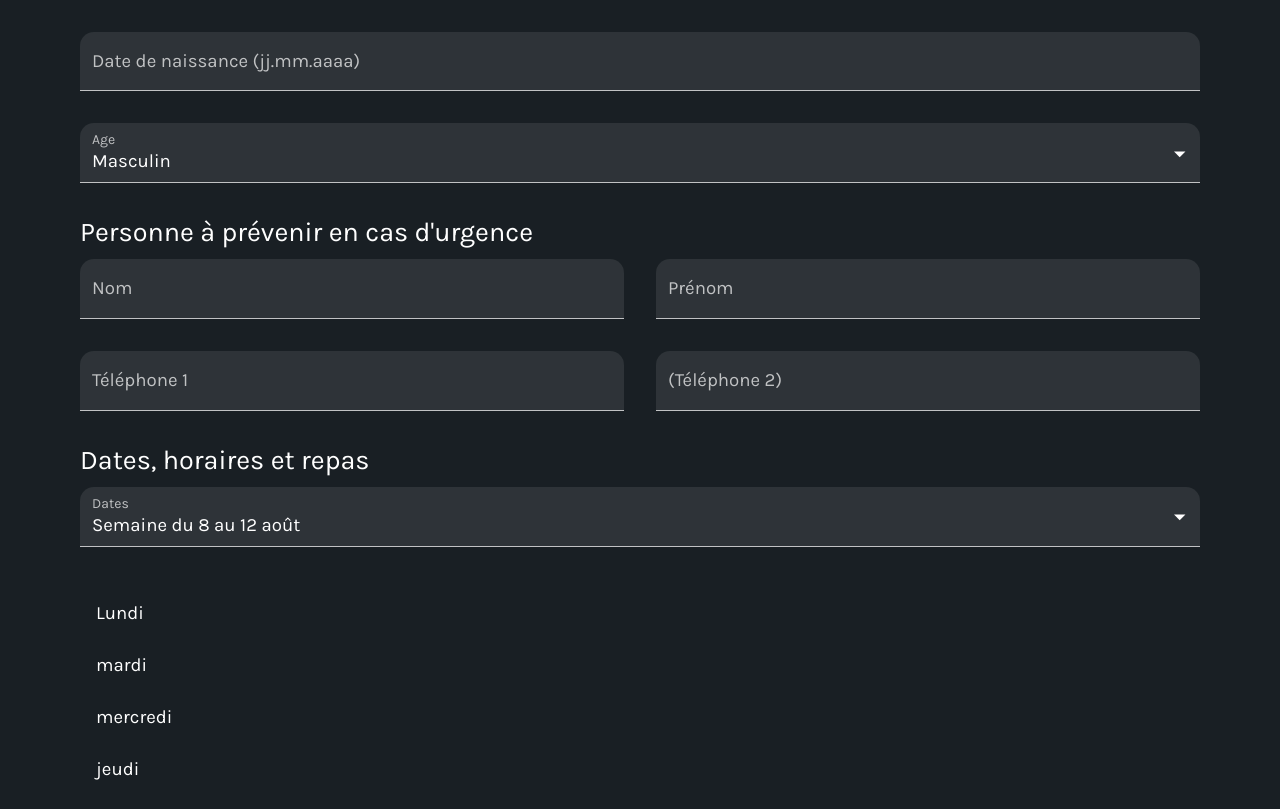
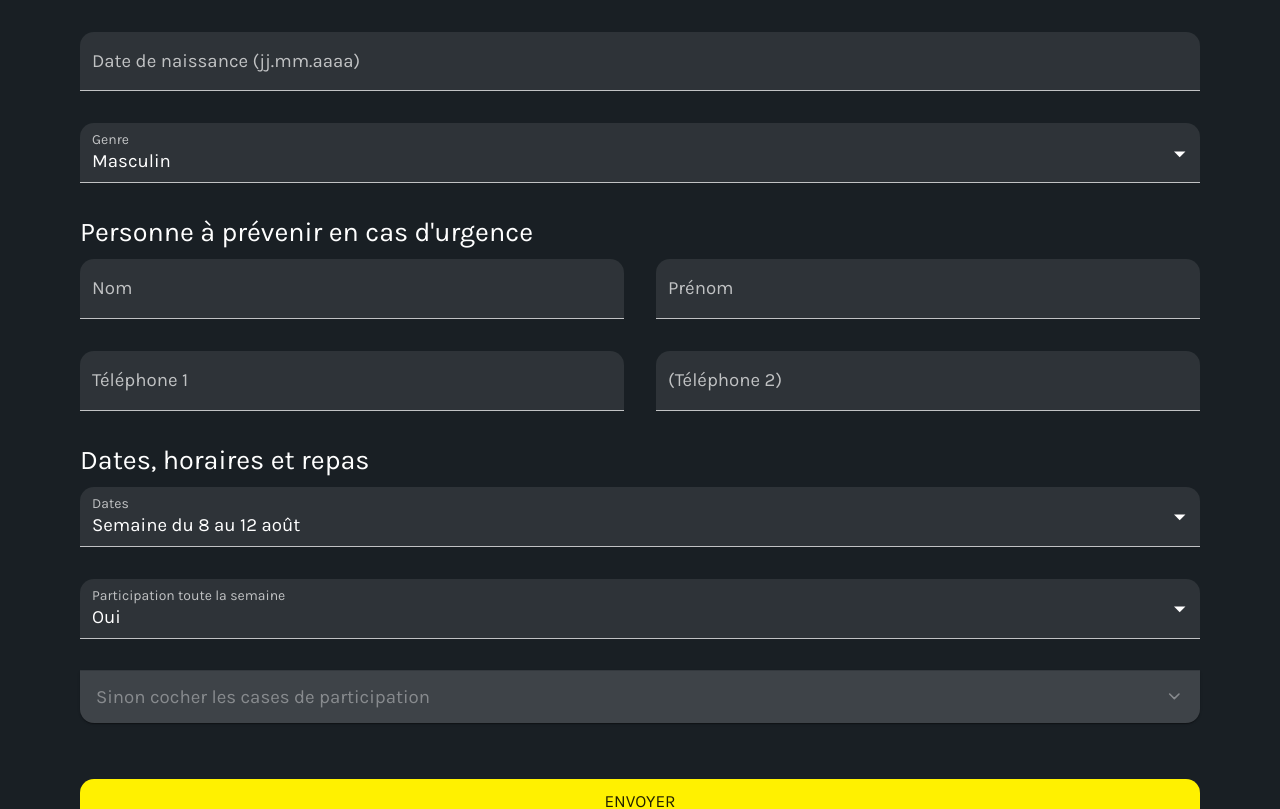
Before and after one commit to mateotiedra/cttb-website, a React (Create React App) app: page /stages in a window 1280 px wide. Shown: the part 420-1229 px from the top of the page. Built offline with nearby package versions, Linux system fonts and the light colour scheme.

Commit message:
add weekpresence + selectfield

```diff
--- a/src/components/WeekPresence/WeekPresence.js
+++ b/src/components/WeekPresence/WeekPresence.js
@@ -1,21 +1,80 @@
-import { Box, Grid, ListItemText, ListItem, List } from '@mui/material';
 import React from 'react';
+import {
+  Box,
+  FormControlLabel,
+  Checkbox,
+  Typography,
+  Accordion,
+  AccordionSummary,
+  AccordionDetails,
+} from '@mui/material';
+import { FiChevronDown } from 'react-icons/fi';
 
 import WeekPresenceLogic from './WeekPresenceLogic';
 
 function WeekPresence(props) {
-  const {} = WeekPresenceLogic();
-  const week = ['Lundi', 'mardi', 'mercredi', 'jeudi', 'vendredi'];
+  const { weekPresenceValues, handleChange, accordionOpened, toggleAccordion } =
+    WeekPresenceLogic();
+
+  const children = (dayIndex) => {
+    const dayName = weekPresenceValues[dayIndex].title;
+    return (
+      <Box
+        key={dayName}
+        sx={{ display: 'flex', flexDirection: 'column', my: 2, mr: 2 }}
+      >
+        <Typography variant='h6'>{dayName}</Typography>
+        <FormControlLabel
+          label='Matin'
+          control={
+            <Checkbox
+              checked={weekPresenceValues[dayIndex].presence[0]}
+              onChange={handleChange(dayIndex, 0)}
+            />
+          }
+        />
+        <FormControlLabel
+          label='Après-midi'
+          control={
+            <Checkbox
+              checked={weekPresenceValues[dayIndex].presence[1]}
+              onChange={handleChange(dayIndex, 1)}
+            />
+          }
+        />
+      </Box>
+    );
+  };
   return (
-    <List>
-      {week.map((day) => {
-        return (
-          <ListItem key={day}>
-            <ListItemText primary={day} />
-          </ListItem>
-        );
-      })}
-    </List>
+    <Accordion
+      disabled={props.disabled}
+      expanded={!props.disabled && accordionOpened}
+      onChange={toggleAccordion}
+    >
+      <AccordionSummary
+        expandIcon={<FiChevronDown />}
+        aria-controls='panel1a-content'
+        id='panel1a-header'
+      >
+        <Typography>Sinon cocher les cases de participation </Typography>
+      </AccordionSummary>
+      <AccordionDetails>
+        <Box
+          sx={{
+            display: 'flex',
+            flexDirection: 'row',
+            flexWrap: 'wrap',
+            justifyContent: { md: 'space-between', lg: 'space-between' },
+            alignItems: 'end',
+            ml: 1,
+          }}
+        >
+          {weekPresenceValues.map((day, dayIndex) => {
+            return children(dayIndex);
+          })}
+        </Box>
+      </AccordionDetails>
+    </Accordion>
   );
 }
 
--- a/src/components/WeekPresence/WeekPresenceLogic.js
+++ b/src/components/WeekPresence/WeekPresenceLogic.js
@@ -1,7 +1,29 @@
-import React from "react";
+import React, { useState } from 'react';
 
 const WeekPresenceLogic = (props) => {
-  return {};
+  const [weekPresenceValues, setWeekPresenceValues] = useState([
+    { title: 'Lundi', presence: [false, false] },
+    { title: 'Mardi', presence: [false, false] },
+    { title: 'Mercredi', presence: [false, false] },
+    { title: 'Jeudi', presence: [false, false] },
+    { title: 'Vendredi', presence: [false, false] },
+  ]);
+
+  const [accordionOpened, setAccordionOpened] = useState(false);
+
+  const handleChange = (dayIndex, demiDay) => (event) => {
+    let newWeekPresenceValues = weekPresenceValues;
+    let newDayValues = newWeekPresenceValues[dayIndex].presence;
+    newDayValues[demiDay] = event.target.checked;
+    newWeekPresenceValues[dayIndex].presence = newDayValues;
+    setWeekPresenceValues([...newWeekPresenceValues]);
+  };
+
+  const toggleAccordion = () => {
+    setAccordionOpened(!accordionOpened);
+  };
+
+  return { weekPresenceValues, handleChange, accordionOpened, toggleAccordion };
 };
 
 export default WeekPresenceLogic;
--- a/src/pages/Stage/Stage.js
+++ b/src/pages/Stage/Stage.js
@@ -1,3 +1,4 @@
+/* eslint-disable */
 import React from 'react';
 import {
   TextField,
@@ -36,8 +37,34 @@ const LateralBox = (props) => {
   );
 };
 
+const SelectField = (props) => {
+  return (
+    <FormControl variant='filled' fullWidth>
+      <InputLabel id={`select-${props.id}-label`}>{props.label}</InputLabel>
+      <Select
+        labelId={`select-${props.id}-label`}
+        id={`select-${props.id}`}
+        label={props.label}
+        {...props.register(props.id, {
+          required: props.required === undefined ? true : props.required,
+        })}
+        defaultValue={props.options[0].value}
+      >
+        {props.options.map((option) => {
+          return (
+            <MenuItem key={option.value} value={option.value}>
+              {option.text}
+            </MenuItem>
+          );
+        })}
+      </Select>
+    </FormControl>
+  );
+};
+
 function Stage(props) {
-  const { register, errors, onSubmit } = StageLogic();
+  const { register, errors, onSubmit, weekPresenceChoserDisabled } =
+    StageLogic();
 
   const basicFieldProps = (options) => {
     return {
@@ -85,22 +112,16 @@ function Stage(props) {
                   /^\s*(3[01]|[12][0-9]|0?[1-9])\.(1[012]|0?[1-9])\.((?:19|20)\d{2})\s*$/g,
               })}
             />
-            <FormControl variant='filled' fullWidth>
-              <InputLabel id='select-gender-label'>Age</InputLabel>
-              <Select
-                labelId='select-gender-label'
-                id='select-gender'
-                label='Genre'
-                {...register('gender', {
-                  required: true,
-                })}
-                defaultValue='male'
-              >
-                <MenuItem value={'male'}>Masculin</MenuItem>
-                <MenuItem value={'female'}>Féminin</MenuItem>
-                <MenuItem value={'other'}>Autre</MenuItem>
-              </Select>
-            </FormControl>
+            <SelectField
+              register={register}
+              id='gender'
+              label='Genre'
+              options={[
+                { value: 'male', text: 'Masculin' },
+                { value: 'female', text: 'Féminin' },
+                { value: 'other', text: 'Autre' },
+              ]}
+            />
             <Box>
               <Typography variant='h5' sx={{ mb: 1 }}>
                 Personne à prévenir en cas d'urgence
@@ -143,23 +164,26 @@ function Stage(props) {
               <Typography variant='h5' sx={{ mb: 1 }}>
                 Dates, horaires et repas
               </Typography>
-              <FormControl variant='filled' fullWidth>
-                <InputLabel id='select-dates-label'>Dates</InputLabel>
-                <Select
-                  labelId='select-dates-label'
-                  id='select-dates'
-                  label='Dates'
-                  {...register('dates', {
-                    required: true,
-                  })}
-                  defaultValue='weekA'
-                >
-                  <MenuItem value={'weekA'}>Semaine du 8 au 12 août</MenuItem>
-                  <MenuItem value={'weekB'}>Semaine du 15 au 19 août</MenuItem>
-                </Select>
-              </FormControl>
+              <SelectField
+                register={register}
+                id='dates'
+                label='Dates'
+                options={[
+                  { value: 'weekA', text: 'Semaine du 8 au 12 août' },
+                  { value: 'weekB', text: 'Semaine du 15 au 19 août' },
+                ]}
+              />
             </Box>
-            <WeekPresence />
+            <SelectField
+              register={register}
+              id='allWeek'
+              label='Participation toute la semaine'
+              options={[
+                { value: true, text: 'Oui' },
+                { value: false, text: 'Non' },
+              ]}
+            />
+            <WeekPresence disabled={weekPresenceChoserDisabled} />
             <Button
               variant='contained'
               type='submit'
--- a/src/pages/Stage/StageLogic.js
+++ b/src/pages/Stage/StageLogic.js
@@ -2,6 +2,7 @@ import { useForm } from 'react-hook-form';
 
 const StageLogic = (props) => {
   const {
+    watch,
     register,
     formState: { errors },
     handleSubmit,
@@ -25,7 +26,15 @@ const StageLogic = (props) => {
     { input: register('gender', { required: true }), type: 'selection' },
   ]; */
 
-  return { register, errors, handleSubmit, onSubmit: handleSubmit(onSubmit) };
+  const weekPresenceChoserDisabled = watch('allWeek', true);
+
+  return {
+    register,
+    errors,
+    handleSubmit,
+    onSubmit: handleSubmit(onSubmit),
+    weekPresenceChoserDisabled,
+  };
 };
 
 export default StageLogic;
```
